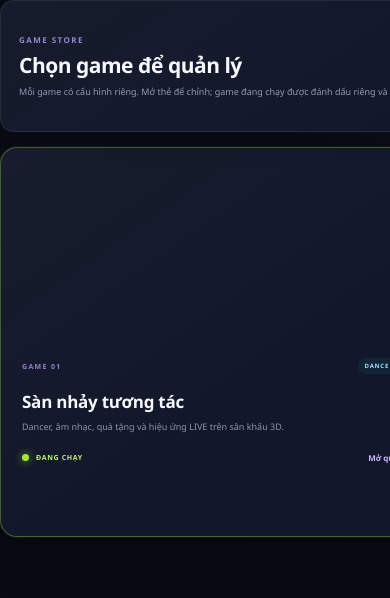
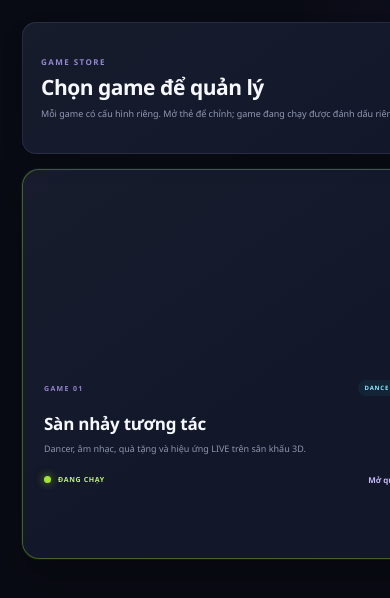
Before and after one commit to thiennv19215/baronl, a React (Vite) app in the folder apps/control/: page / in a window 390 px wide. Shown: the top 598 px of the page. Built offline with nearby package versions, Linux system fonts and the light colour scheme.

Commit message:
style game store as standalone app

```diff
--- a/apps/control/src/features/games/styles/game-hub-overlay.css
+++ b/apps/control/src/features/games/styles/game-hub-overlay.css
@@ -1 +1 @@
-.content.game-hub-host-active{position:relative}.content.game-hub-host-active>:not(.game-hub-inline){display:none!important}.game-hub-inline{width:100%;min-width:0}.game-hub-loading{display:grid;place-items:center;align-content:center;gap:12px;min-height:420px;color:#d8ddec}.game-hub-loading>span{width:34px;height:34px;border:2px solid rgba(139,92,246,.2);border-top-color:#a78bfa;border-radius:50%;animation:spin .8s linear infinite}.game-hub-loading strong{font-size:10px}.game-hub-toast{position:fixed;z-index:70;right:24px;bottom:24px;max-width:390px;padding:11px 14px;border:1px solid rgba(163,230,53,.2);border-radius:10px;color:#dce8cc;background:rgba(19,27,24,.97);box-shadow:var(--shadow);font-size:9px}.game-hub-toast.warn{border-color:rgba(251,191,36,.24);color:#f4deb0;background:rgba(31,27,18,.97)}.game-hub-toast.error{border-color:rgba(251,113,133,.28);color:#f3c3cb;background:rgba(32,20,26,.97)}
+.game-app-root{min-height:100vh;width:100%;overflow:auto;padding:28px 32px 40px;background:radial-gradient(circle at 75% -15%,rgba(91,65,184,.16),transparent 34%),var(--bg);scrollbar-color:rgba(139,92,246,.25) transparent}.game-app-root>.game-hub-screen,.game-app-root>.game-manager-screen{max-width:1480px;margin:0 auto}.game-hub-loading{display:grid;place-items:center;align-content:center;gap:12px;min-height:100vh;color:#d8ddec}.game-hub-loading>span{width:34px;height:34px;border:2px solid rgba(139,92,246,.2);border-top-color:#a78bfa;border-radius:50%;animation:spin .8s linear infinite}.game-hub-loading strong{font-size:10px}.game-hub-toast{position:fixed;z-index:70;right:24px;bottom:24px;max-width:390px;padding:11px 14px;border:1px solid rgba(163,230,53,.2);border-radius:10px;color:#dce8cc;background:rgba(19,27,24,.97);box-shadow:var(--shadow);font-size:9px}.game-hub-toast.warn{border-color:rgba(251,191,36,.24);color:#f4deb0;background:rgba(31,27,18,.97)}.game-hub-toast.error{border-color:rgba(251,113,133,.28);color:#f3c3cb;background:rgba(32,20,26,.97)}@media(max-width:1160px){.game-app-root{padding:22px 22px 32px}}@media(max-height:760px){.game-app-root{padding-top:20px}}
```
